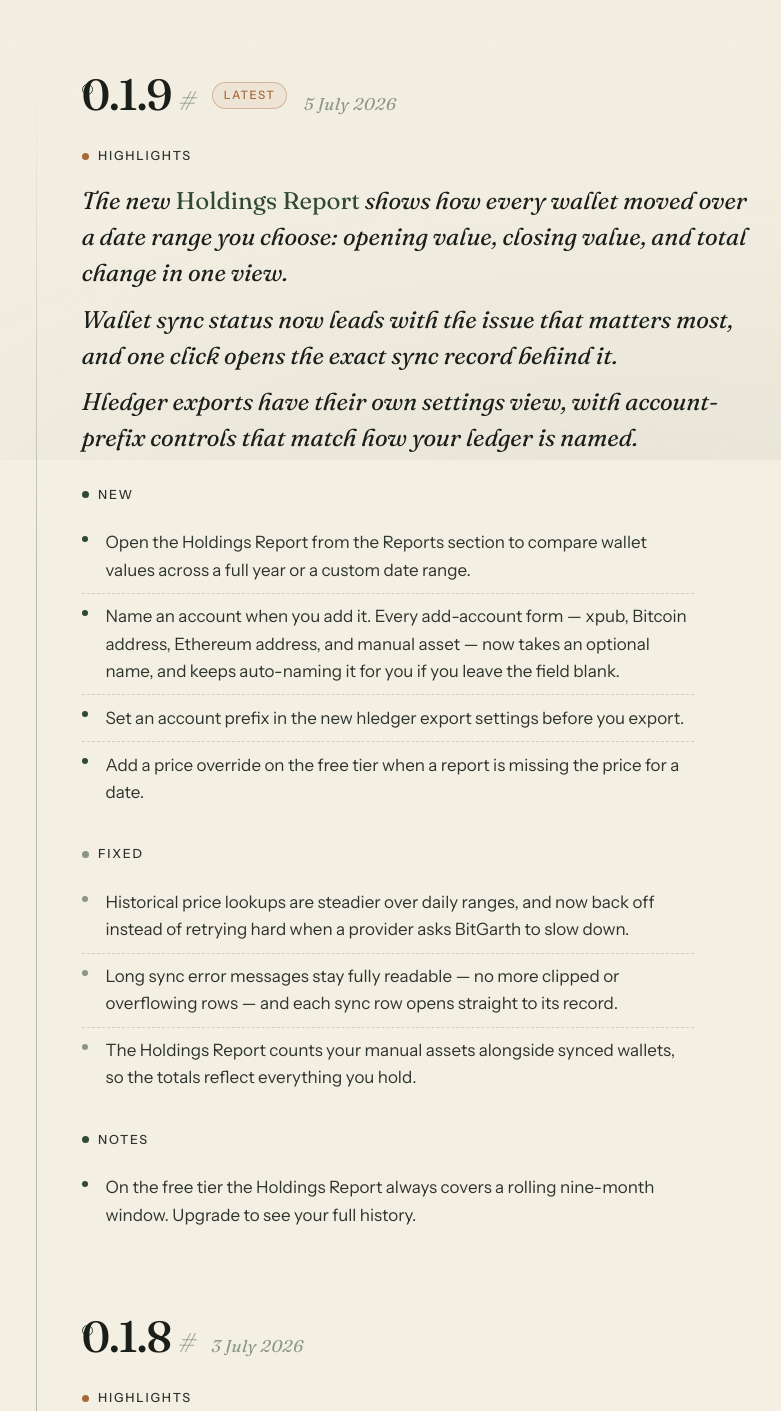
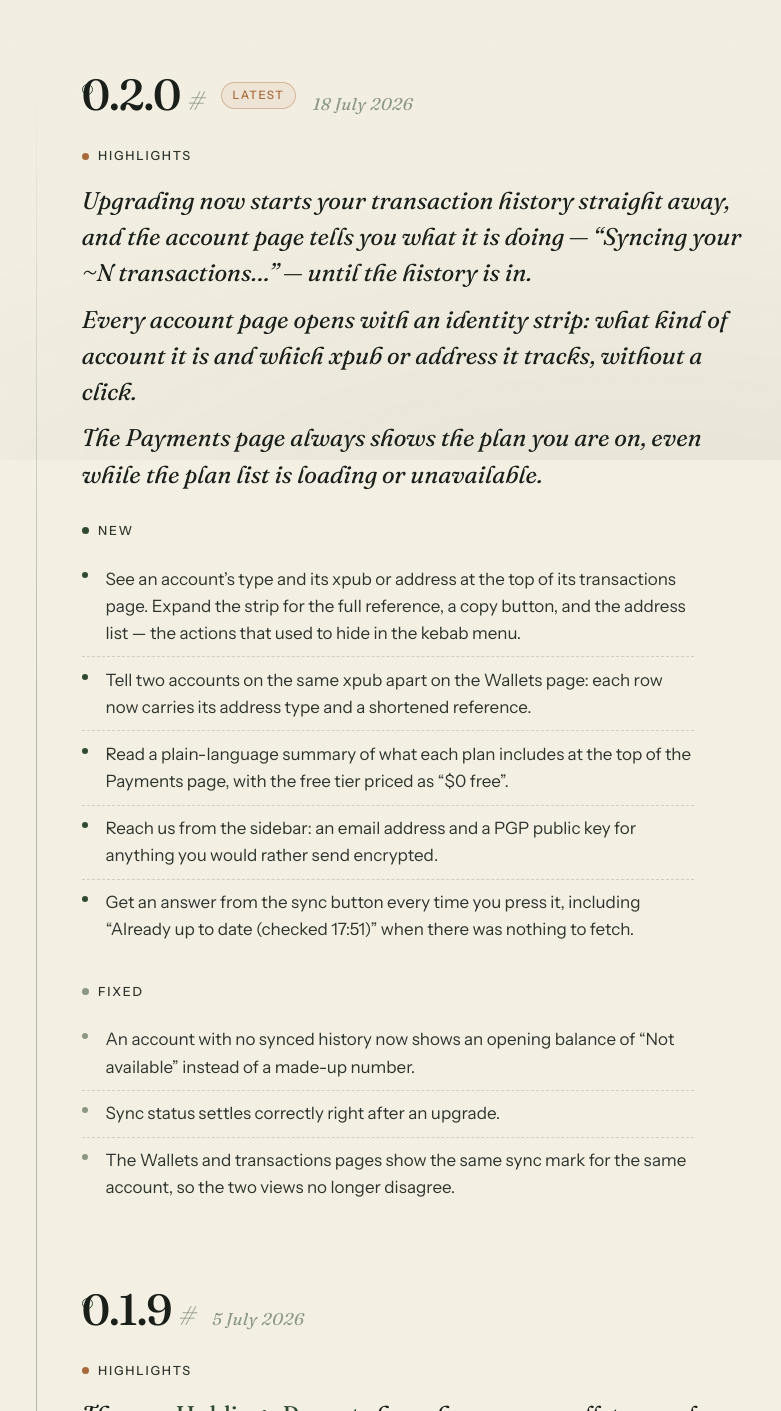
Before and after one commit to BitGarth/bitgarth-landing, a website: page releases.html in a window 1280 px wide. Shown: the part 340-1751 px from the top of the page, without its empty margins (12-793 px from the left). Drawn offline with Linux system fonts and the light colour scheme.

Commit message:
BitGarth release v0.2.0

```diff
--- a/releases.html
+++ b/releases.html
@@ -302,13 +302,50 @@
                Groups: highlights → new → fixed (omit any that are empty).
                ════════════════════════════════════════════════════════════════ -->
 
+          <article class="release" id="0.2.0">
+            <header class="release-head">
+              <h2 class="release-version">
+                0.2.0
+                <a class="release-anchor" href="#0.2.0" aria-label="Copy link to version 0.2.0">#</a>
+              </h2>
+              <span class="latest-tag">Latest</span>
+              <p class="release-date">18 July 2026</p>
+            </header>
+
+            <section class="change-group highlights">
+              <h3>Highlights</h3>
+              <p class="highlight">Upgrading now starts your transaction history straight away, and the account page tells you what it is doing — “Syncing your ~N transactions…” — until the history is in.</p>
+              <p class="highlight">Every account page opens with an identity strip: what kind of account it is and which xpub or address it tracks, without a click.</p>
+              <p class="highlight">The Payments page always shows the plan you are on, even while the plan list is loading or unavailable.</p>
+            </section>
+
+            <section class="change-group new">
+              <h3>New</h3>
+              <ul class="change-list">
+                <li>See an account’s type and its xpub or address at the top of its transactions page. Expand the strip for the full reference, a copy button, and the address list — the actions that used to hide in the kebab menu.</li>
+                <li>Tell two accounts on the same xpub apart on the Wallets page: each row now carries its address type and a shortened reference.</li>
+                <li>Read a plain-language summary of what each plan includes at the top of the Payments page, with the free tier priced as “$0 free”.</li>
+                <li>Reach us from the sidebar: an email address and a PGP public key for anything you would rather send encrypted.</li>
+                <li>Get an answer from the sync button every time you press it, including “Already up to date (checked 17:51)” when there was nothing to fetch.</li>
+              </ul>
+            </section>
+
+            <section class="change-group fixed">
+              <h3>Fixed</h3>
+              <ul class="change-list">
+                <li>An account with no synced history now shows an opening balance of “Not available” instead of a made-up number.</li>
+                <li>Sync status settles correctly right after an upgrade.</li>
+                <li>The Wallets and transactions pages show the same sync mark for the same account, so the two views no longer disagree.</li>
+              </ul>
+            </section>
+          </article>
+
           <article class="release" id="0.1.9">
             <header class="release-head">
               <h2 class="release-version">
                 0.1.9
                 <a class="release-anchor" href="#0.1.9" aria-label="Copy link to version 0.1.9">#</a>
               </h2>
-              <span class="latest-tag">Latest</span>
               <p class="release-date">5 July 2026</p>
             </header>
 
```
Also changed, not shown: assets/screenshots/exports-hledger.png, assets/screenshots/exports-hledger.webp, assets/screenshots/holdings-report-2024.png, assets/screenshots/holdings-report-2024.webp, assets/screenshots/report-2024.png, assets/screenshots/report-2024.webp, assets/screenshots/report-2025.png, assets/screenshots/report-2025.webp, assets/screenshots/wallets.png, assets/screenshots/wallets.webp.
